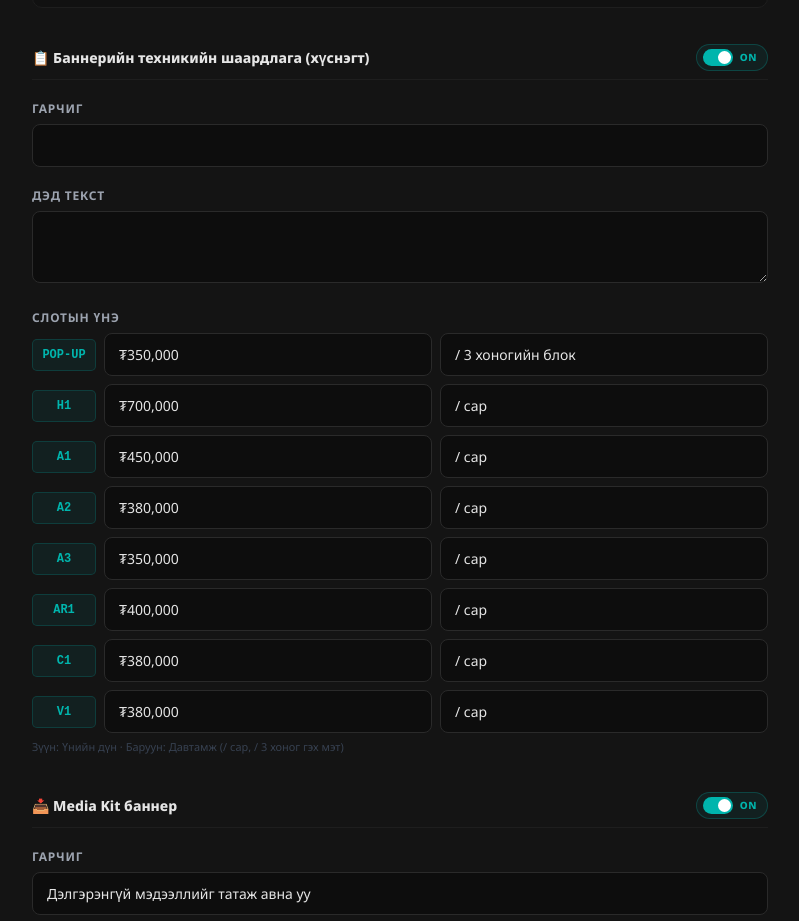
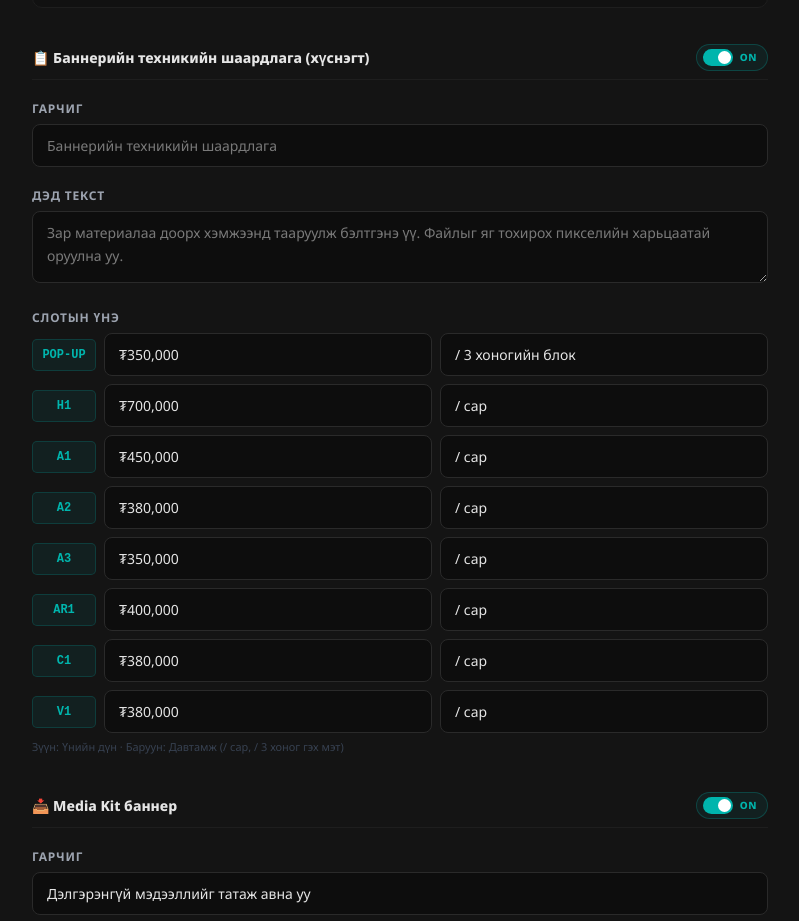
Before and after one commit to mntprime-app/mommyoffice, a Next.js app: page /en/admin/advertise in a window 1280 px wide. Shown: the part 8327-9248 px from the top of the page, without its empty margins (0-799 px from the left). Built offline with nearby package versions, Linux system fonts and the light colour scheme; no server answers.

Commit message:
cms: add placeholder to specs title/desc fields — clarifies fallback default

```diff
--- a/src/app/[locale]/admin/advertise/page.tsx
+++ b/src/app/[locale]/admin/advertise/page.tsx
@@ -222,17 +222,17 @@ function DocumentInput({ value, onChange }: { value: string; onChange: (url: str
 }
 
 // ─── Field — MODULE LEVEL (same reason: stable reference = no remount on type) ─
-function Field({ label, hint, type = 'text', value, onChange }: {
-  label: string; hint?: string; type?: string;
+function Field({ label, hint, type = 'text', value, onChange, placeholder }: {
+  label: string; hint?: string; type?: string; placeholder?: string;
   value: string; onChange: (val: string) => void;
 }) {
   return (
     <div style={field}>
       <label style={lbl}>{label}</label>
       {type === 'textarea' ? (
-        <textarea value={value} onChange={(e) => onChange(e.target.value)} style={ta} />
+        <textarea value={value} onChange={(e) => onChange(e.target.value)} placeholder={placeholder} style={ta} />
       ) : (
-        <input type={type} value={value} onChange={(e) => onChange(e.target.value)} style={inp} />
+        <input type={type} value={value} onChange={(e) => onChange(e.target.value)} placeholder={placeholder} style={inp} />
       )}
       {hint && <p style={{ fontSize: '11px', color: '#374151', marginTop: '4px' }}>{hint}</p>}
     </div>
@@ -593,8 +593,8 @@ export default function AdminAdvertisePage() {
           7. MEDIA KIT BANNER
       ══════════════════════════════════════════════════════════ */}
       <SectionHead label="📋  Баннерийн техникийн шаардлага (хүснэгт)" toggleValue={v['advertise_show_specs'] ?? '1'} onToggle={(val) => set('advertise_show_specs', val)} />
-      <Field label="Гарчиг" value={v['advertise_specs_title'] ?? ''} onChange={(val) => set('advertise_specs_title', val)} />
-      <Field label="Дэд текст" type="textarea" value={v['advertise_specs_desc'] ?? ''} onChange={(val) => set('advertise_specs_desc', val)} />
+      <Field label="Гарчиг" value={v['advertise_specs_title'] ?? ''} onChange={(val) => set('advertise_specs_title', val)} placeholder="Баннерийн техникийн шаардлага" />
+      <Field label="Дэд текст" type="textarea" value={v['advertise_specs_desc'] ?? ''} onChange={(val) => set('advertise_specs_desc', val)} placeholder="Зар материалаа доорх хэмжээнд тааруулж бэлтгэнэ үү. Файлыг яг тохирох пикселийн харьцаатай оруулна уу." />
 
       {/* Slot prices */}
       <div style={{ marginBottom: '1.25rem' }}>
```
